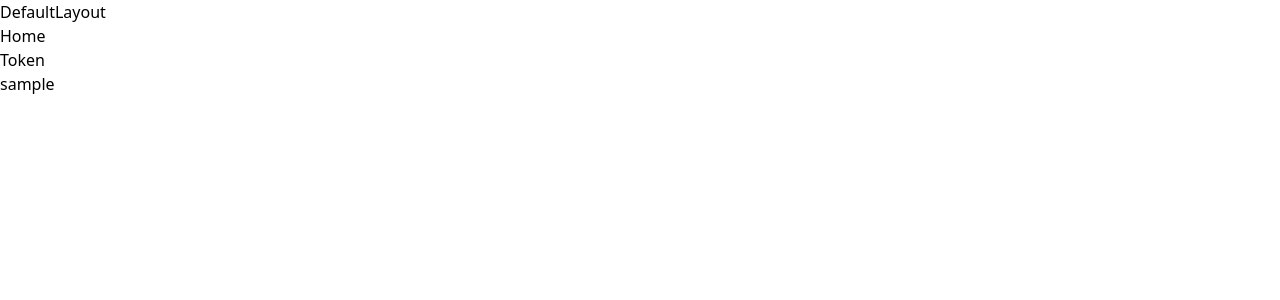
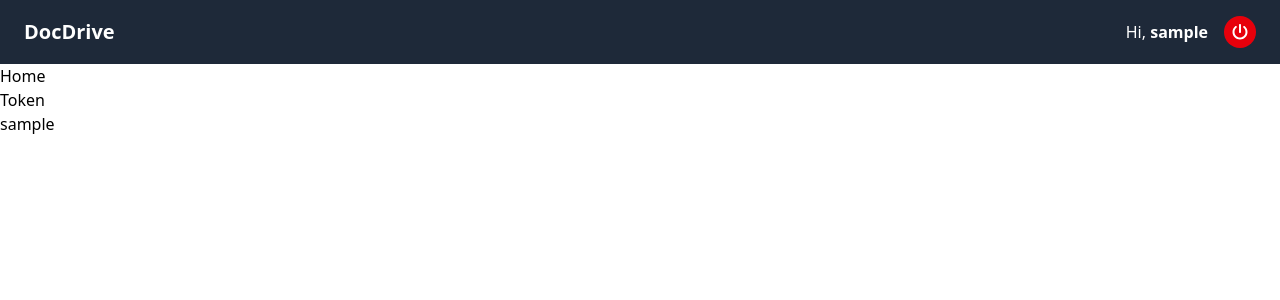
Before and after one commit to maxiamikel19/DocDriveApp, a React (Vite) app: page /home in a window 1280 px wide. Shown: the top 300 px of the page. Built offline with nearby package versions, Linux system fonts and the light colour scheme; no server answers; sample sign-in values are in the browser's storage.

Commit message:
Header implementado

```diff
--- /dev/null
+++ b/src/components/Header.jsx
@@ -0,0 +1,28 @@
+import { FaPowerOff } from "react-icons/fa6";
+import { useAuth } from "../contexts/AuthProvider";
+
+const Header = () => {
+  const { user, logout, isValidToken } = useAuth();
+  useAuth;
+
+  return (
+    <header className="bg-gray-800 text-white px-6 py-4 flex justify-between items-center">
+      <h1 className="text-xl font-bold">DocDrive</h1>
+      {isValidToken && (
+        <div className="flex items-center gap-4">
+          <span>
+            Hi, <strong>{user?.username}</strong>
+          </span>
+          <button
+            onClick={logout}
+            className="bg-red-600 hover:bg-red-700 p-2 rounded-full cursor-pointer"
+          >
+            <FaPowerOff />
+          </button>
+        </div>
+      )}
+    </header>
+  );
+};
+
+export default Header;
--- a/src/layouts/DefaultLayout.jsx
+++ b/src/layouts/DefaultLayout.jsx
@@ -1,6 +1,7 @@
 import React from "react";
 import { Navigate, Outlet } from "react-router-dom";
 import { useAuth } from "../contexts/AuthProvider";
+import Header from "../components/Header";
 
 const DefaultLayout = () => {
   const { token } = useAuth();
@@ -9,7 +10,7 @@ const DefaultLayout = () => {
   }
   return (
     <div>
-      <h1>DefaultLayout</h1>
+      <Header />
       <Outlet />
     </div>
   );
```
